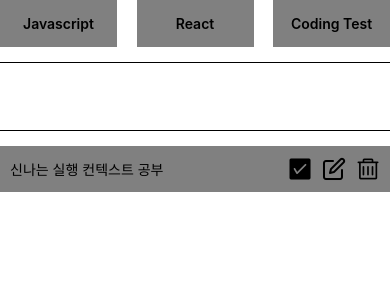
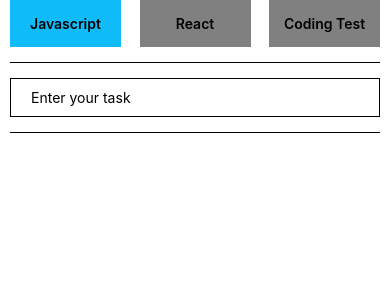
Before and after one commit to YS739/React_native_expo, a React Native app: screen / in a window 390 px wide. Shown: the top 300 px of the page. Built offline with nearby package versions, Linux system fonts and the light colour scheme.

Commit message:
Implement setCategory

```diff
--- a/App.js
+++ b/App.js
@@ -6,30 +6,77 @@
   Text,
   View,
   TextInput,
+  ScrollView,
 } from "react-native";
 import { AntDesign } from "@expo/vector-icons";
 import { Feather } from "@expo/vector-icons";
+import { useState } from "react";
 
 export default function App() {
+  const [todos, setTodos] = useState([]);
+  const [category, setCategory] = useState("js");
+  const [text, setText] = useState("");
+
+  const newTodo = {
+    id: Date.now(),
+    text,
+    isDone: false,
+    isEdit: false,
+    category,
+  };
+
+  const addTodo = () => {
+    setTodos((prev) => [...prev, newTodo]);
+    setTodos("");
+  };
+
   return (
     <SafeAreaView style={styles.safeArea}>
       <StatusBar style="auto" />
       <View style={styles.buttonBox}>
-        <TouchableOpacity style={styles.button}>
+        <TouchableOpacity
+          onPress={() => setCategory("js")}
+          style={{
+            ...styles.button,
+            backgroundColor: category === "js" ? "#0FBCF9" : "gray",
+          }}
+        >
           <Text style={styles.buttonText}>Javascript</Text>
         </TouchableOpacity>
-        <TouchableOpacity style={styles.button}>
+        <TouchableOpacity
+          onPress={() => setCategory("react")}
+          style={{
+            ...styles.button,
+            backgroundColor: category === "react" ? "#0FBCF9" : "gray",
+          }}
+        >
           <Text style={styles.buttonText}>React</Text>
         </TouchableOpacity>
-        <TouchableOpacity style={styles.button}>
+        <TouchableOpacity
+          onPress={() => setCategory("ct")}
+          style={{
+            ...styles.button,
+            backgroundColor: category === "ct" ? "#0FBCF9" : "gray",
+          }}
+        >
           <Text style={styles.buttonText}>Coding Test</Text>
         </TouchableOpacity>
       </View>
       <View style={styles.inputWrapper}>
-        <TextInput style={styles.input} />
+        <TextInput
+          placeholder="Enter your task"
+          value={text}
+          style={styles.input}
+          onChangeText={setText}
+          onSubmitEditing={addTodo}
+        />
       </View>
-      <View style={styles.todoWrapper}>
-        <Text>신나는 실행 컨텍스트 공부</Text>
+      <ScrollView>
+        {todos.map((todo) => {
+          if (category === todo.category) {
+            return (
+              <View key={todo.id} style={styles.todoWrapper}>
+                <Text>{todo.text}</Text>
                 <View style={styles.icons}>
                   <AntDesign name="checksquare" size={24} color="black" />
                   <Feather
@@ -46,6 +93,10 @@
                   />
                 </View>
               </View>
+            );
+          }
+        })}
+      </ScrollView>
     </SafeAreaView>
   );
 }
@@ -58,6 +109,7 @@
   buttonBox: {
     flexDirection: "row",
     justifyContent: "space-between",
+    marginHorizontal: 10,
   },
 
   button: {
@@ -79,10 +131,11 @@
     paddingVertical: 15,
     marginTop: 15,
     marginBottom: 15,
+    marginHorizontal: 10,
   },
 
   input: {
-    borderWith: 1,
+    borderWidth: 1,
     paddingVertical: 10,
     paddingHorizontal: 20,
   },
@@ -94,7 +147,9 @@
     paddingHorizontal: 10,
     paddingVertical: 10,
     marginBottom: 10,
-    backgroundColor: "gray",
+    marginHorizontal: 10,
+
+    backgroundColor: "lightgray",
   },
 
   icons: {
```
Lines whose indentation alone changed are shown as unchanged.
